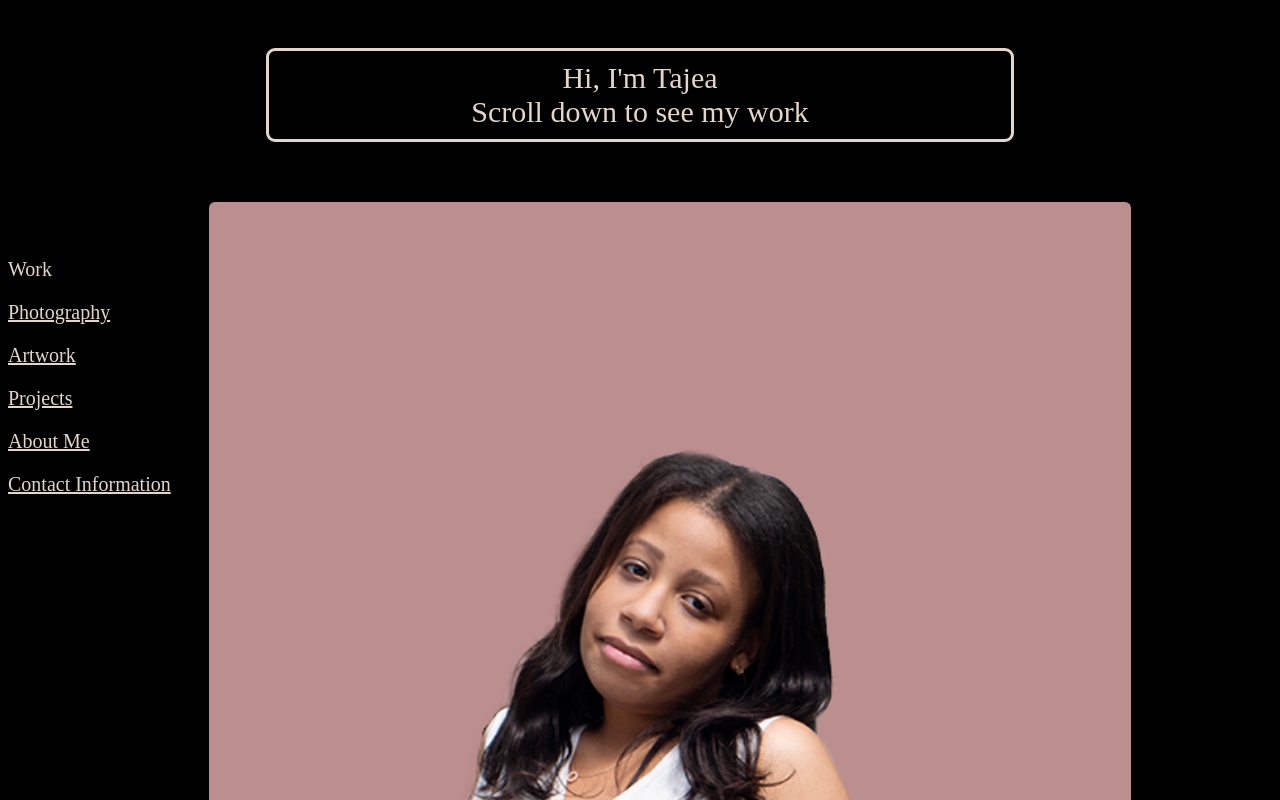
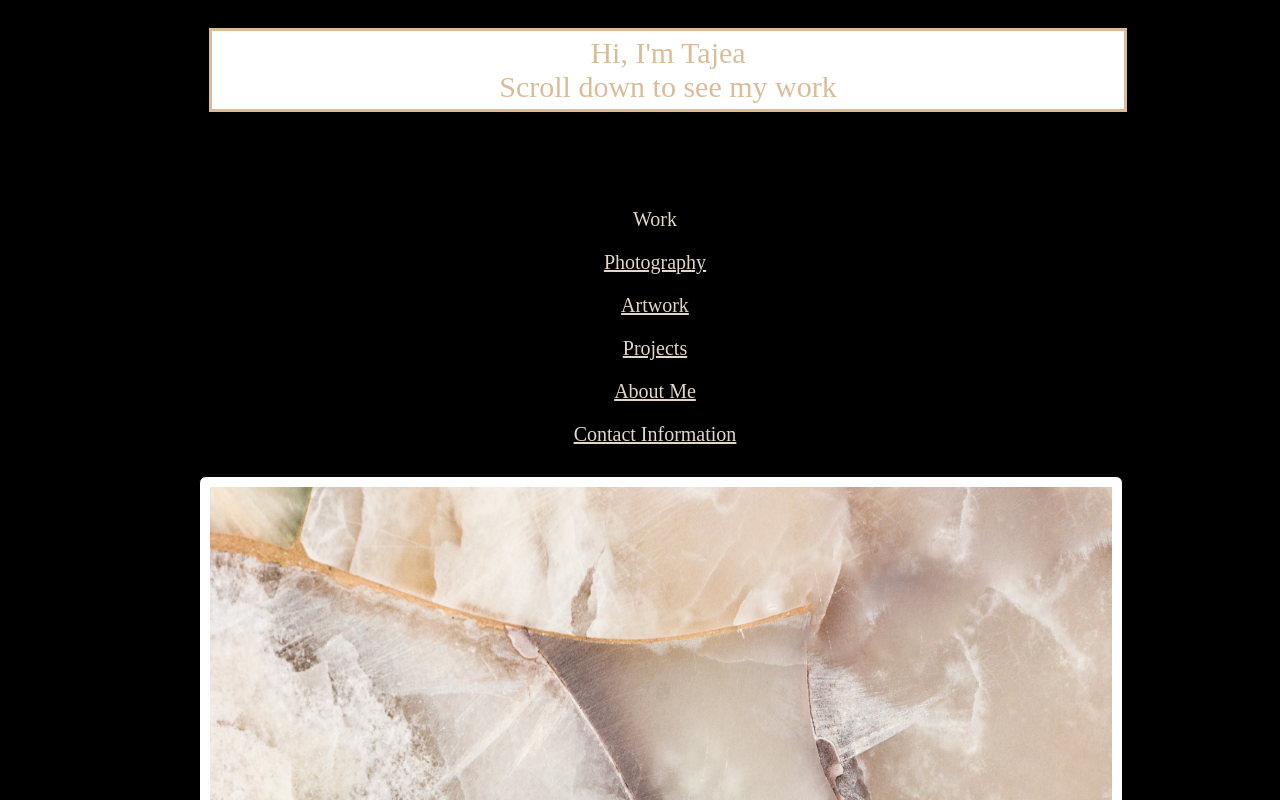
Before and after one commit to TLSdesigns/Portfolio, a plain HTML site: page index.html in a window 1280 px wide. Shown: the top 800 px of the page. Drawn offline with Linux system fonts and the light colour scheme.

Commit message:
portfolio changes
fixed

```diff
--- a/index.html
+++ b/index.html
@@ -13,15 +13,14 @@
         text-align: center;
         display:inline-block;
         border: 3px solid;
-        background-color:black;
-        padding: 10px;
-        margin: 40px;
+        background-color:white;
+        padding: 5px;
+        margin: 20px;
         font-size: 30px;
         color: #e3d6c7;
         font-family: 'Times New Roman', serif;
-        width: 80%;
+        width: 100%;
         grid-area: header;
-        border-radius: 9px
       }
 
       #myNavBar p a {
@@ -40,13 +39,13 @@
         transition-duration: 0.5s;
         transition-timing-fucntion: linear;
         transition-delay: 0s;
-        transform-origin: left;
+        transform-origin: center;
         color: #e3d6c7;
         font-family: 'Times New Roman', serif;
         font-size: 20px;
       }
       #transition1:hover {
-        transform: scale(2.1);
+        transform: scale(3);
       }
       #name {
         transition: color 1s;
@@ -60,38 +59,42 @@
         grid-template-columns: 1fr 5fr 1fr;
         grid-template-areas:
           ". header ."
-          "sidenav cover .";
+          ". sidenav ."
+          ". cover .";
       }
       #myNavBar {
         grid-area: sidenav;
+        text-align: center;
+        margin-left: 30px;
       }
-      #me {
+      #image {
         grid-area: cover;
         width: 100%;
-        margin: 20px;
+        margin: 10px;
         padding: 10px;
-        background-color: RosyBrown;
-        border-radius: 6px
+        border-radius: 7px;
+        border: 1px solid;
+        background-color:white;
       }
       @keyframes colors {
         0% {
-          color: white;
+          color: #d3a977;
         }
         25% {
           color: #e3d6c7;
         }
         50% {
-          color: white;
+          color: #d3a977;
         }
         75% {
           color: #e3d6c7;
         }
         100% {
-          color: white;
+          color:#d3a977;
         }
       }
       #header {
-        animation: colors 4s infinite;
+        animation: colors 6s infinite;
       }
     @media screen and (max-width: 480px) {
       #content {
@@ -127,10 +130,12 @@
     <p id="transition1"><a href="aboutpage.html">About Me</a></p>
     <p id="transition1"><a href="contactinformation.html">Contact Information</a></p>
   </nav>
-  <img id="me" src="images/Myself.png">
+  <img id="image"
+  style="height: 750px"
+  src="images/HomePage.jpeg"
+  alt="marble"
+  />
 </div>
-
-
   </body>
 
 </html>
```
Also changed, not shown: ._index.html, images/._HomePage.jpeg (added), images/HomePage.jpeg (added).
